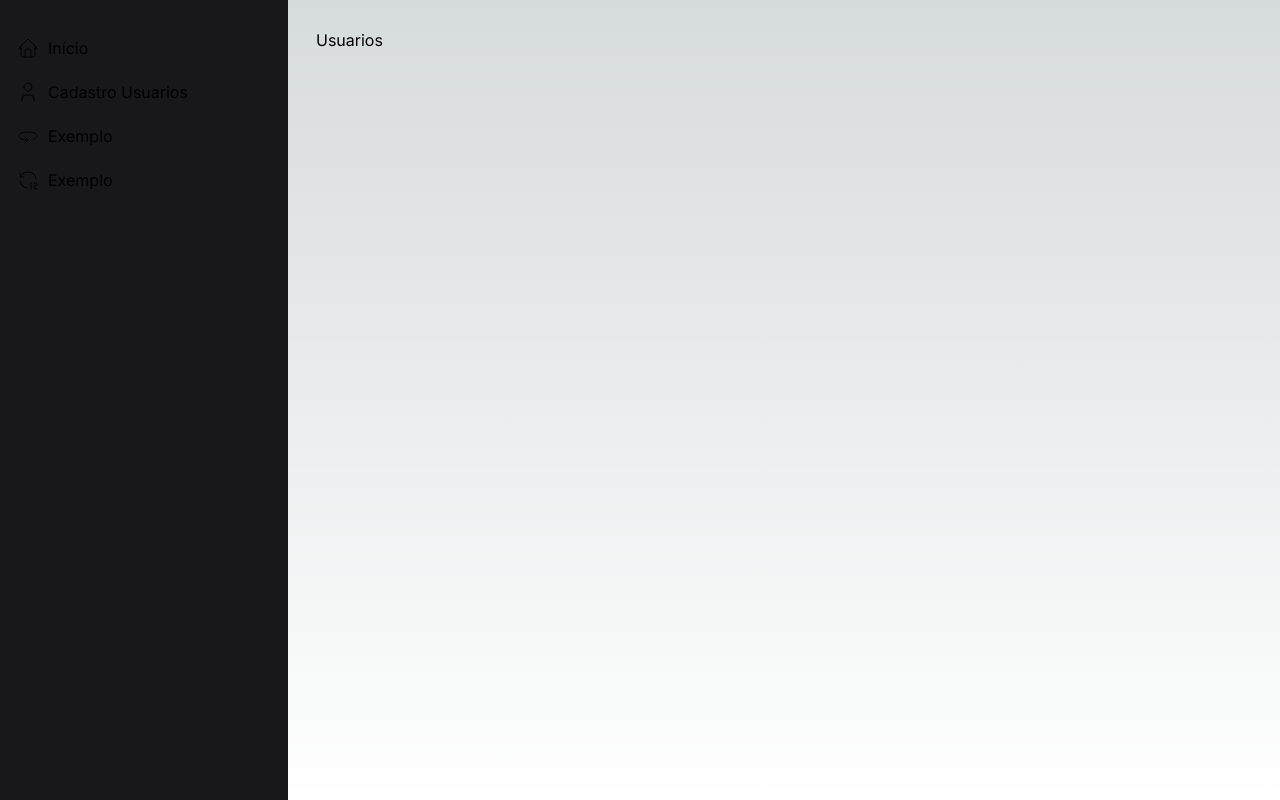
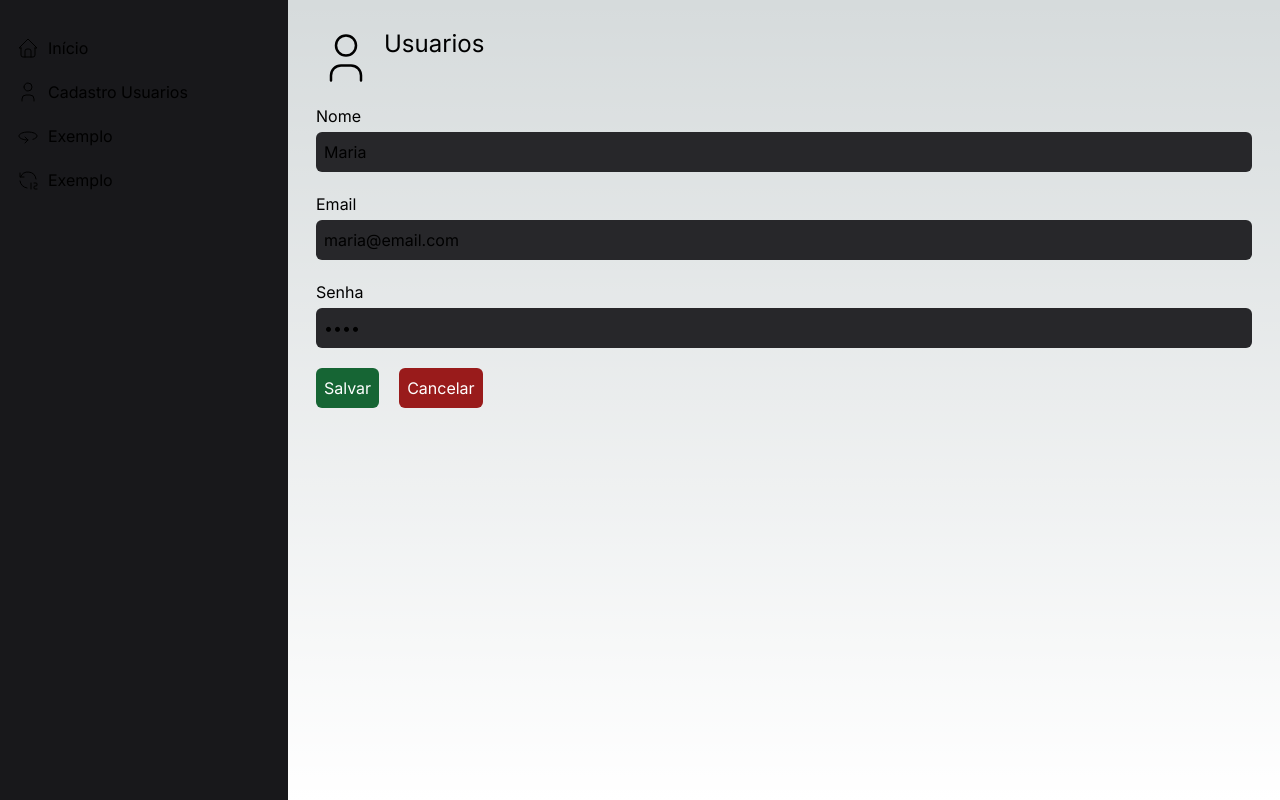
Before and after one commit to marvieiradev/sistema-pedidos, a Next.js app: page /usuarios in a window 1280 px wide. Built offline with nearby package versions, Linux system fonts and the light colour scheme.

Commit message:
feat: update User

```diff
--- a/src/app/(internas)/usuarios/page.tsx
+++ b/src/app/(internas)/usuarios/page.tsx
@@ -1,9 +1,30 @@
+'use client'
 import Pagina from "@/app/components/template/Pagina";
+import Titulo from "@/app/components/template/Titulo";
+import FormularioUsuario from "@/app/components/usuario/FormularioUsuario";
+import ListaUsuario from "@/app/components/usuario/ListaUsuario";
+import usuarios from "@/app/data/constants/usuarios";
+import { Usuario } from '@/core/model/Usuario';
+import { IconUser } from "@tabler/icons-react";
+import { useState } from "react";
 
 export default function Page() {
+    const [usuario, setUsuario] = useState<Usuario>(usuarios[0])
+
+    function salvar() {
+        //salvar no bd
+    }
+
     return (
         <Pagina>
-            <h1>Usuarios</h1>
+            <Titulo icone={IconUser} texto="Usuarios" />
+            {/*<ListaUsuario />*/}
+            <FormularioUsuario
+                usuario={usuario}
+                onChange={setUsuario}
+                salvar={salvar}
+                cancelar={() => { }}
+            />
         </Pagina>
     )
 }
--- a/src/app/data/constants/usuarios.ts
+++ b/src/app/data/constants/usuarios.ts
@@ -22,3 +22,5 @@ const usuarios: Usuario[] = [
         senha: "3214"
     }
 ]
+
+export default usuarios;
```
Also changed, not shown: src/core/model/Usuario.ts (+4 -4 lines).
